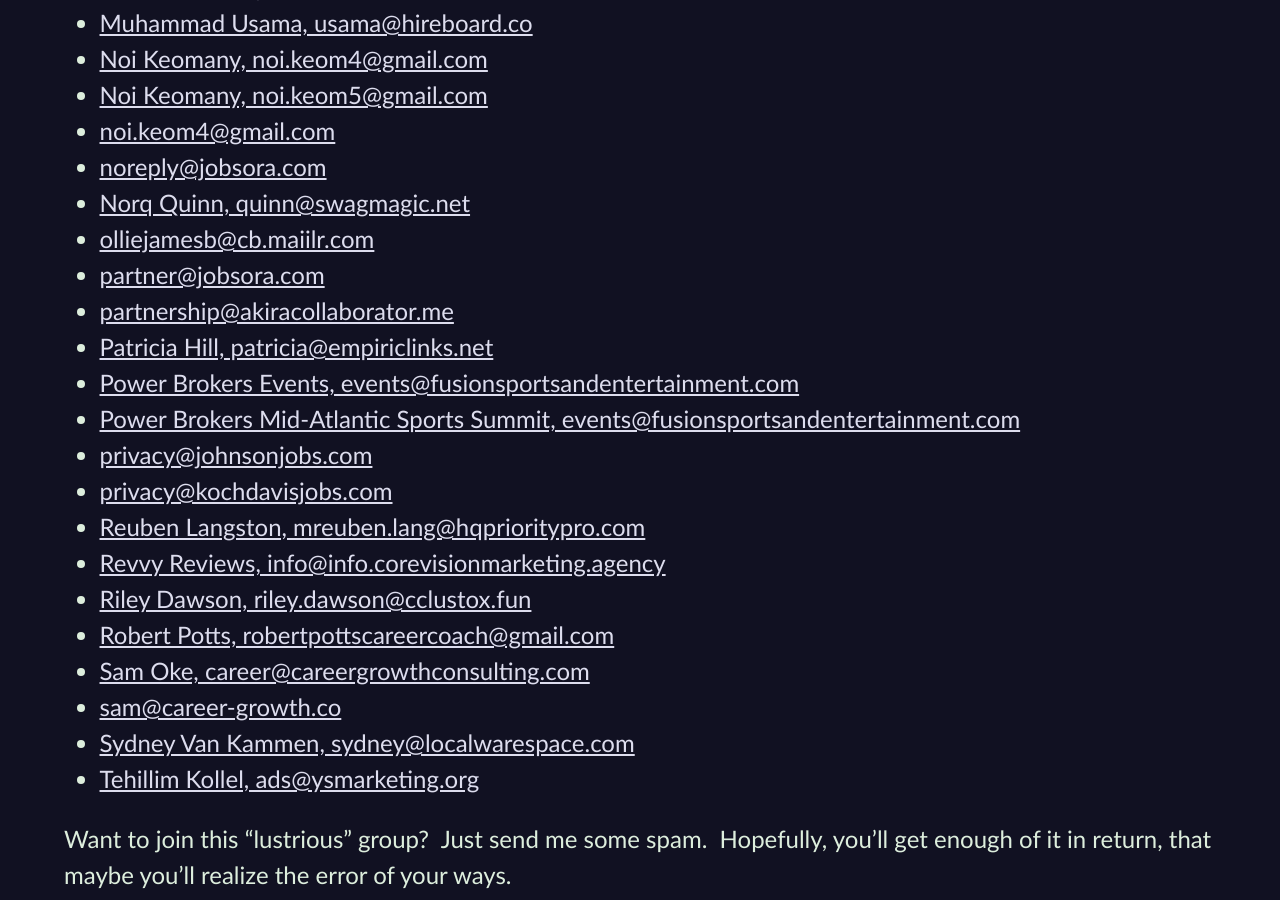
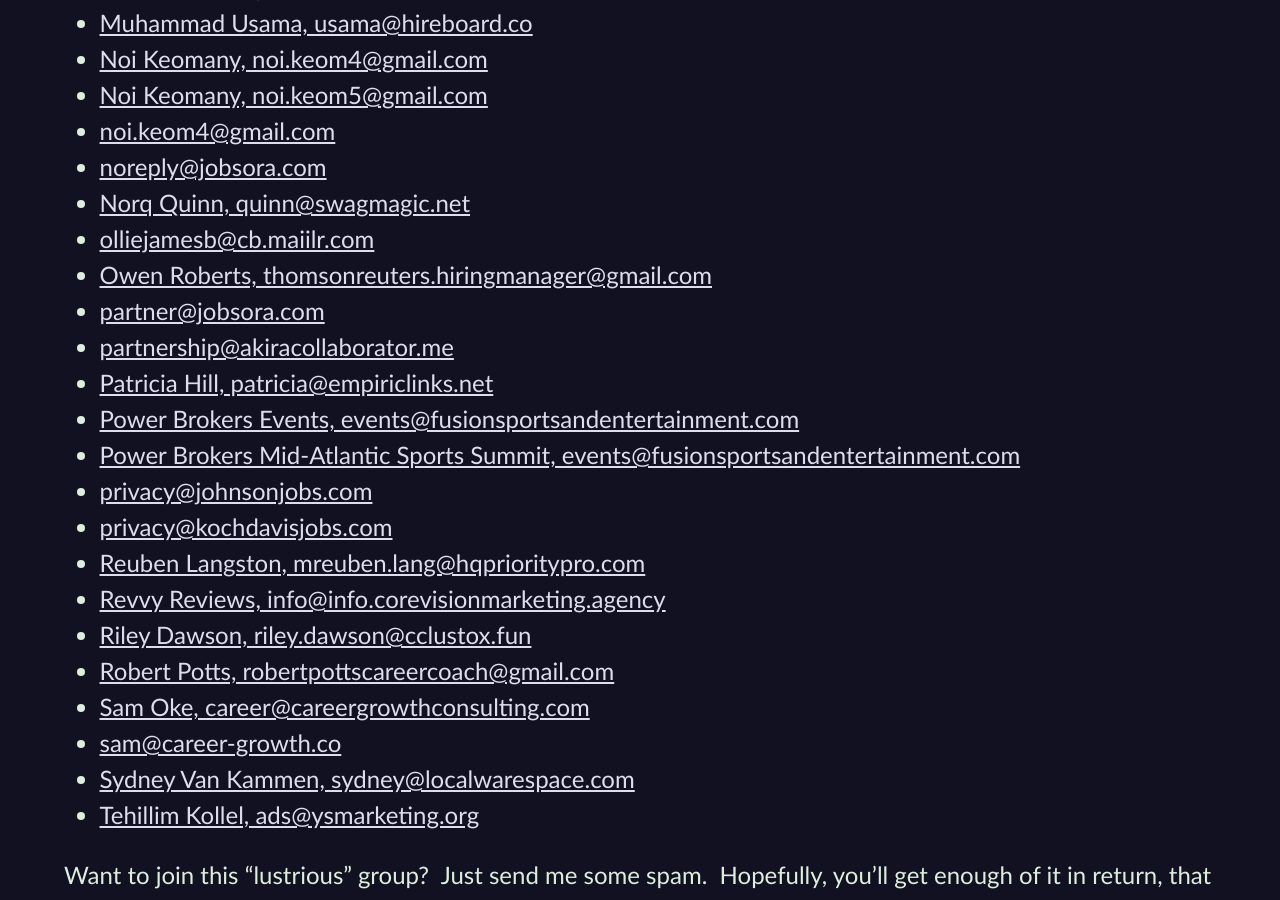
Before and after one commit to CodosaurusLLC/CodosaurusLLC.github.io, a Jekyll site: the page built from spambait.md, in a window 1280 px wide and 900 px high, scrolled down 1665 px. Built offline with Jekyll 4.4.1, drawn with Linux system fonts in a browser that asks for light colours; our own code applies the rules of GitHub Pages for plain Markdown files.

Commit message:
add spammer

```diff
--- a/spambait.md
+++ b/spambait.md
@@ -48,6 +48,7 @@
 - [noreply@jobsora.com](mailto:noreply@jobsora.com)
 - [Norq Quinn, quinn@swagmagic.net](mailto:nora.quinn@swagmagic.net)
 - [olliejamesb@cb.maiilr.com](mailto:olliejamesb@cb.maiilr.com)
+- [Owen Roberts, thomsonreuters.hiringmanager@gmail.com](mailto:thomsonreuters.hiringmanager@gmail.com)
 - [partner@jobsora.com](mailto:partner@jobsora.com)
 - [partnership@akiracollaborator.me](mailto:partnership@akiracollaborator.me)
 - [Patricia Hill, patricia@empiriclinks.net](mailto:patricia@empiriclinks.net)
```
